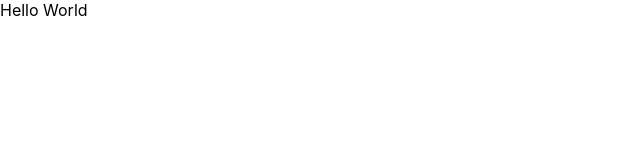
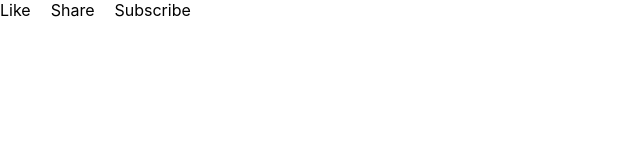
Before and after one commit to odylic/tic-tac-toe-ts, a React (Create React App) app: page / in a window 1280 px wide. Shown: the top 160 px of the page, without its empty margins (0-640 px from the left). Built offline with nearby package versions, Linux system fonts and the light colour scheme.

Commit message:
tic tac toe

```diff
--- a/src/components/Game.tsx
+++ b/src/components/Game.tsx
@@ -1,7 +1,24 @@
 import * as React from "react";
+import styled from "styled-components";
+
+type LayoutProps = {
+  gap: number;
+};
+
+const Row = styled.div<LayoutProps>`
+  display: flex;
+  flex-direction: row;
+  gap: ${(props) => props.gap}px;
+`;
 
 function Game() {
-  return <div>Hello World</div>;
+  return (
+    <Row gap={20}>
+      <div>Like</div>
+      <div>Share</div>
+      <div>Subscribe</div>
+    </Row>
+  );
 }
 
 export default Game;
--- a/tsconfig.json
+++ b/tsconfig.json
@@ -7,6 +7,7 @@
       "esnext"
     ],
     "allowJs": true,
+    // "noImplicitAny": false,
     "skipLibCheck": true,
     "esModuleInterop": true,
     "allowSyntheticDefaultImports": true,
```
Also changed, not shown: package.json (+6 -2 lines), 1 other file (tests, documents, lock files or other folders).
